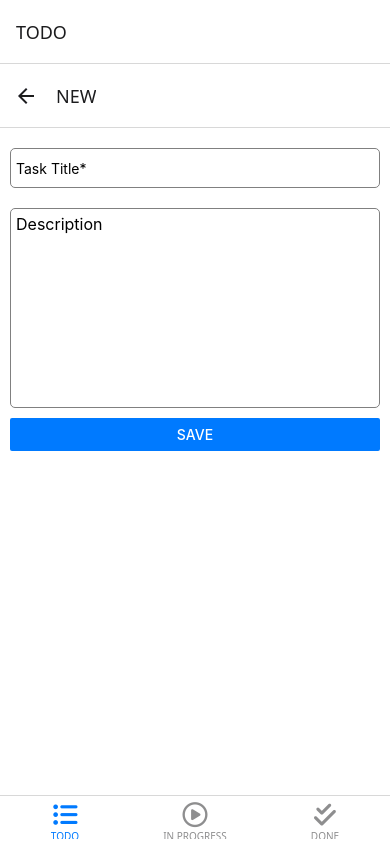
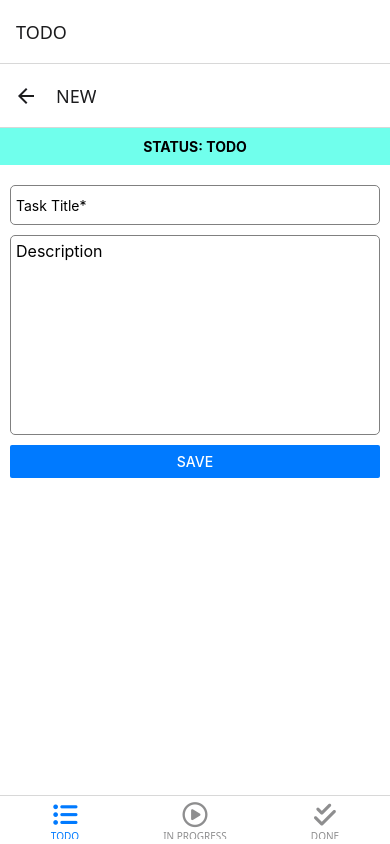
Before and after one commit to Goszila/task-management-app, a React Native app: screen /NEW in a window 390 px wide. Built offline with nearby package versions, Linux system fonts and the light colour scheme.

Commit message:
:hammer: add status for edit page

```diff
--- a/context/reducer.tsx
+++ b/context/reducer.tsx
@@ -8,8 +8,7 @@ const reducer = (state: TaskType[], action: ActionType): TaskType[] => {
       state[taskIndex] = { ...state[taskIndex], ...payload };
       return [...state];
     case "DELETE":
-      state = [...state];
-      break;
+      return state.filter((task) => task.id !== payload.id)
     default:
       state = state;
       break
--- a/screens/TaskDetail.tsx
+++ b/screens/TaskDetail.tsx
@@ -1,14 +1,15 @@
-import { Alert, Button, SafeAreaView, StyleSheet, TextInput, View, Text } from 'react-native'
-import React, { Dispatch, useContext, useEffect, useState } from 'react'
+import { Alert, Button, SafeAreaView, StyleSheet, TextInput, View, Text, Platform } from 'react-native'
+import React, { Dispatch, useContext, useEffect, useRef, useState } from 'react'
 import { useCreateTask } from '../hooks'
 import { DataContext } from '../context/TaskProvider'
 import { NativeStackNavigationProp } from '@react-navigation/native-stack'
+import { Picker } from '@react-native-picker/picker';
 
 export default function TaskDetail({ route, navigation }: { route: any, navigation: NativeStackNavigationProp<any> }) {
   const [title, setTitle] = useState('')
   const [description, setDescription] = useState('')
   const [formError, setFormError] = useState(false)
-  const [status, setStatus] = useState('')
+  const [status, setStatus] = useState<TaskStatus>('TODO')
 
   const {
     tasks,
@@ -22,7 +23,7 @@ export default function TaskDetail({ route, navigation }: { route: any, navigati
       if (task) {
         setTitle(task.title)
         setDescription('' + task.description)
-        setStatus('' + task.status)
+        setStatus(task.status)
       }
     }
   }, [])
@@ -38,7 +39,8 @@ export default function TaskDetail({ route, navigation }: { route: any, navigati
         payload: {
           id,
           title,
-          description
+          description,
+          status
         }
       })
     } else {
@@ -59,6 +61,33 @@ export default function TaskDetail({ route, navigation }: { route: any, navigati
     )
   }
 
+  const handleDelete = () => {
+    if (!id) return
+    Alert.alert(
+      'Delete Task',
+      'Are you sure?',
+      [
+        {
+          text: 'Cancel',
+          onPress: () => console.log('Cancel Pressed'),
+          style: 'cancel',
+        },
+        {
+          text: 'OK',
+          onPress: () => {
+            dispatch({
+              type: 'DELETE',
+              payload: {
+                id
+              }
+            })
+            navigation.goBack()
+          }
+        },
+      ],
+      { cancelable: false }
+    )
+  }
   return (
     <SafeAreaView style={styles.container}>
       {status && (
@@ -89,11 +118,34 @@ export default function TaskDetail({ route, navigation }: { route: any, navigati
           value={description}
           onChangeText={(value) => setDescription(value)}
         />
-        <Button
-          title='SAVE'
-          color='#007AFF'
-          onPress={handleSave}
-        />
+        {id && (
+          <SafeAreaView>
+            <Picker
+              selectedValue={status}
+              onValueChange={(itemValue, itemIndex) =>
+                setStatus(itemValue)
+              }>
+              <Picker.Item label="TODO" value="TODO" />
+              <Picker.Item label="IN PROGRESS" value="INPROGRESS" />
+              <Picker.Item label="DONE" value="DONE" />
+            </Picker>
+          </SafeAreaView>
+        )}
+
+        <SafeAreaView style={styles.buttonContainer}>
+          <Button
+            title='SAVE'
+            color='#007AFF'
+            onPress={handleSave}
+          />
+          {id && (
+            <Button
+              title='DELETE'
+              color='red'
+              onPress={handleDelete}
+            />
+          )}
+        </SafeAreaView>
       </View>
     </SafeAreaView>
   )
@@ -135,8 +187,12 @@ const styles = StyleSheet.create({
     borderWidth: 1,
     borderRadius: 5,
     padding: 5,
+    // marginVertical: 10,
+    textAlignVertical: 'top',
+    fontSize: 16,
+  },
+  buttonContainer: {
     marginVertical: 10,
-    textAlignVertical: 'top',
-    fontSize: 16
-  },
+    ...(Platform.OS === 'android' && { gap: 10 })
+  }
 })
```
Also changed, not shown: types/index.ts (+18 -4 lines).
